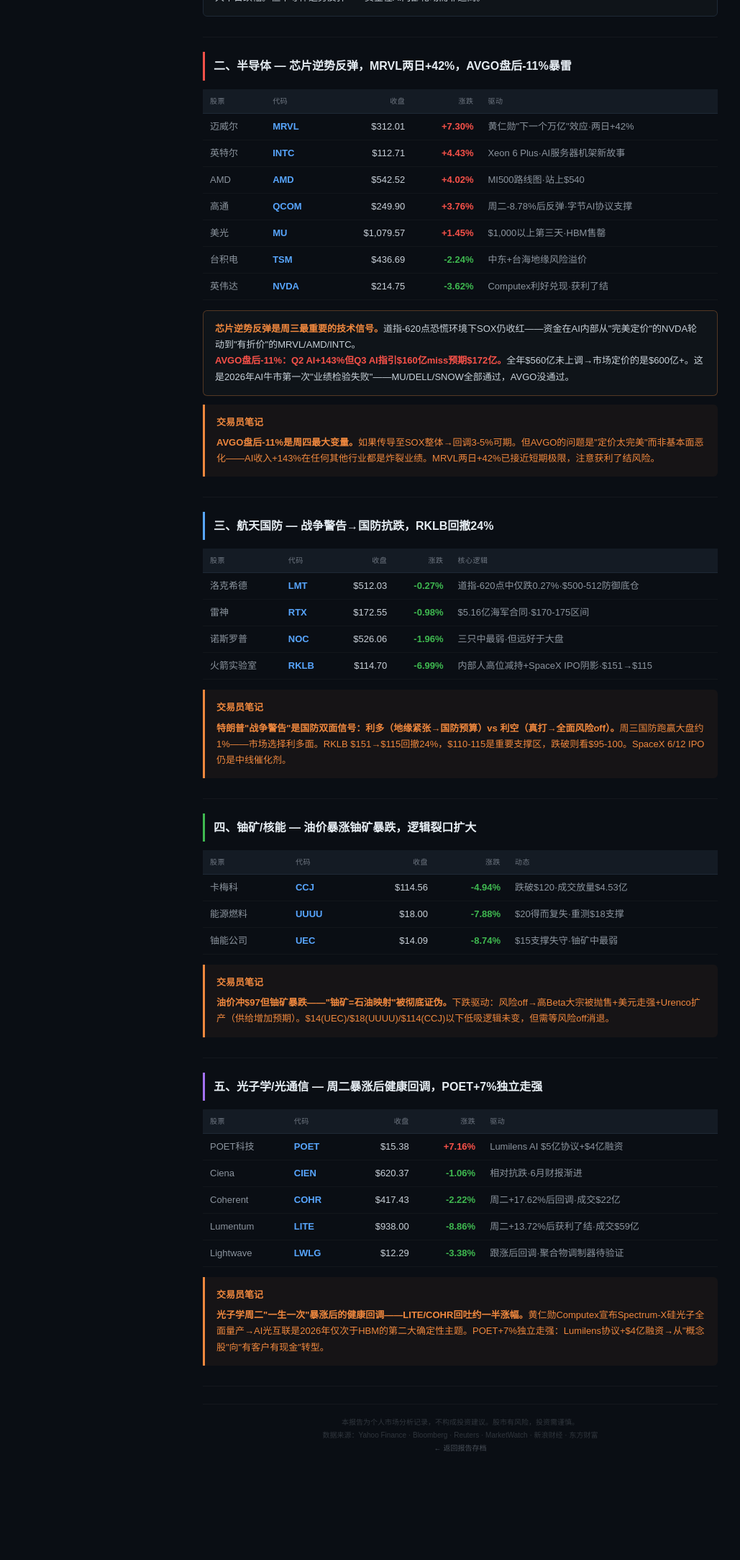
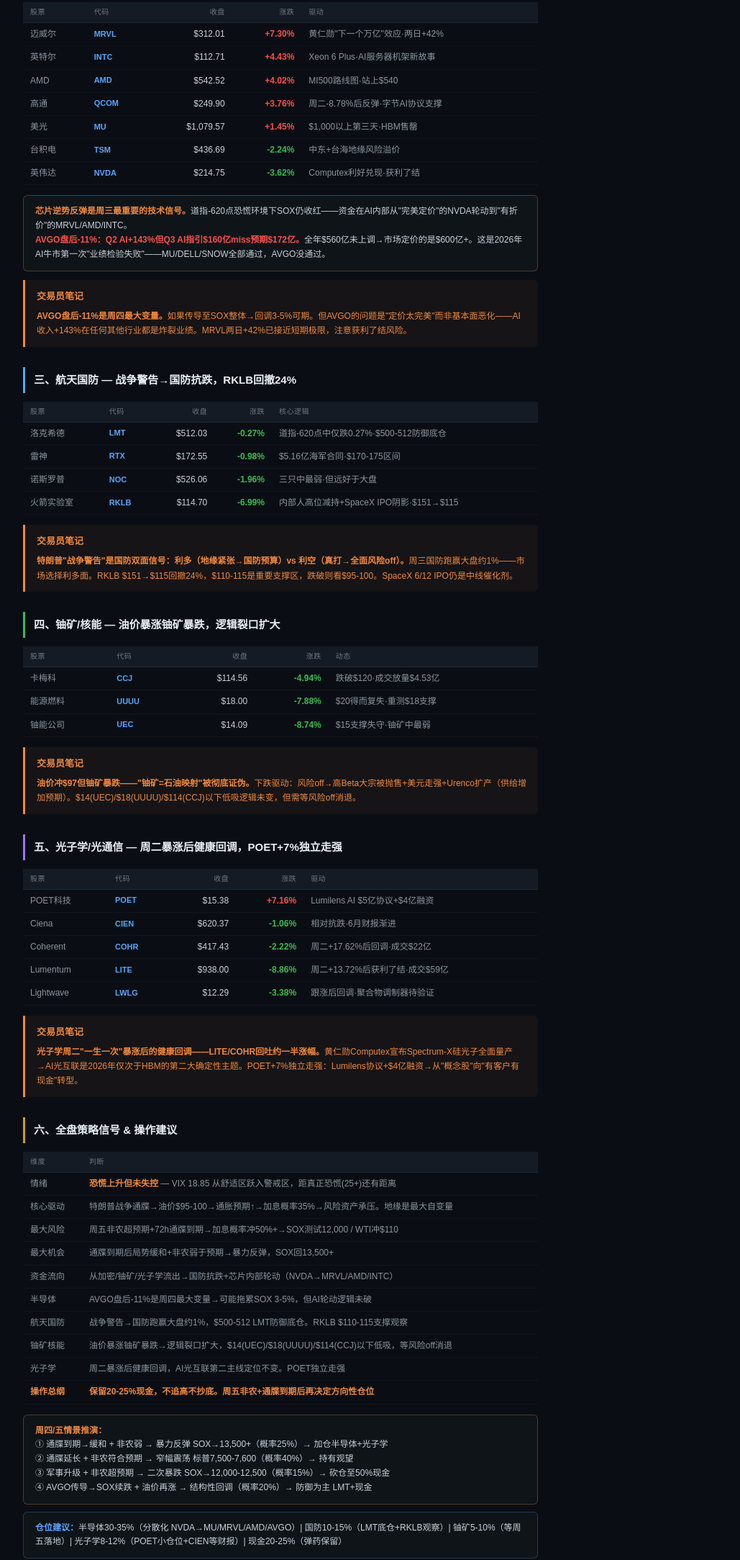
Before and after one commit to woodrelfay/stock-dashboard, a plain HTML site: page reports/2026-06-03.html in a window 1280 px wide. Shown: the part 633-2800 px from the top of the page at 72% size, without its empty margins (0-1029 px from the left). Before the commit the page ends 2690 px from the top, so only its background shows below. Drawn offline with Linux system fonts and the light colour scheme.

Commit message:
2026-06-03 report: add strategy summary & trade recs

```diff
--- a/reports/2026-06-03.html
+++ b/reports/2026-06-03.html
@@ -2,42 +2,39 @@
 <html lang="zh-CN">
 <head>
 <meta charset="UTF-8">
-<meta name="viewport" content="width=device-width, initial-scale=1.0">
-<title>美股日报 2026-06-03 | 特朗普战争警告·道指-620点·芯片逆势反弹</title>
+<style>
+*{margin:0;padding:0;box-sizing:border-box}
+body{max-width:780px;font-family:"PingFang SC","Microsoft YaHei",sans-serif;background:#0a0e14;color:#c8d1d9;font-size:13px;line-height:1.6;padding:28px 32px 36px}
+.up{color:#f85149;font-weight:600}.down{color:#3fb950;font-weight:600}
+.header{text-align:center;padding:20px 0 16px;border-bottom:2px solid #2a3f5f;margin-bottom:24px}
+.header .tag{font-size:11px;color:#f0883e;letter-spacing:3px;margin-bottom:4px;text-transform:uppercase}
+.header h1{font-size:26px;color:#e6edf3;letter-spacing:1px;margin-bottom:6px}
+.header .date{font-size:12px;color:#6b7685;margin-bottom:4px}
+.header .sub{font-size:13px;color:#4a90d9;line-height:1.5;margin-top:8px}
+.sec{margin-bottom:28px}
+.sec-title{font-size:15px;font-weight:700;color:#e6edf3;margin-bottom:12px;padding:6px 0 6px 12px;border-left:3px solid}
+.sec-title.red{border-color:#f85149}.sec-title.blue{border-color:#58a6ff}.sec-title.green{border-color:#3fb950}.sec-title.orange{border-color:#d2991d}.sec-title.purple{border-color:#a371f7}
+table{width:100%;border-collapse:collapse;font-size:12px;margin:8px 0 14px}
+th{background:#141b24;color:#6e7681;text-align:left;padding:6px 10px;font-weight:500;font-size:10px;border-bottom:1px solid #1e2936;letter-spacing:0.5px}
+td{padding:6px 10px;border-bottom:1px solid rgba(255,255,255,0.03);color:#8b949e}
+.tk{color:#58a6ff;font-weight:600;font-size:11px}.pr{color:#c9d1d9;font-weight:500}
+.metrics{display:flex;gap:8px;flex-wrap:wrap;margin:10px 0}
+.m-card{flex:1;min-width:110px;background:#0f1419;border:1px solid #1e2936;border-radius:5px;padding:10px 12px;text-align:center}
+.m-card .v{font-size:18px;font-weight:700}.m-card .l{font-size:9px;color:#6e7681;margin-top:2px;text-transform:uppercase;letter-spacing:0.3px}
+.m-card.hl{border-color:rgba(240,136,62,0.3);background:rgba(240,136,62,0.04)}
+.idx-row{display:flex;gap:8px;margin-bottom:10px}
+.idx{flex:1;background:#0f1419;border:1px solid #1e2936;border-radius:5px;padding:8px 10px;text-align:center}
+.idx .n{font-size:9px;color:#6e7681;margin-bottom:2px}.idx .p{font-size:16px;font-weight:700;color:#e6edf3}.idx .c{font-size:10px;margin-top:2px;font-weight:500}
+.box{background:#0f1419;border:1px solid #1e2936;border-radius:6px;padding:12px 16px;margin:10px 0;font-size:12px;line-height:1.65}
+.box-title{font-size:11px;color:#6e7681;margin-bottom:6px}.box strong{color:#c9d1d9}
+.tn{background:rgba(240,136,62,0.05);border-left:3px solid #f0883e;padding:12px 16px;margin:12px 0;font-size:12px;color:#f0883e;line-height:1.7;border-radius:0 6px 6px 0}
+.tn strong{color:#f0883e}.tn-label{font-weight:700;display:block;margin-bottom:6px;font-size:13px}
+.footer{text-align:center;font-size:10px;color:#30363d;padding-top:16px;margin-top:24px;border-top:1px solid rgba(255,255,255,0.04);line-height:1.8}
+</style>
+
 <meta property="og:title" content="美股日报 2026-06-03 | 特朗普战争通牒 · 道指-620点终结9连涨 · 芯片逆势反弹">
 <meta property="og:description" content="特朗普72小时战争通牒引爆中东恐慌 · WTI冲$97布油破$100 · 标普纳指终结9连涨 · SOX逆势反弹 · AVGO盘后-11%暴雷 · BTC -6.2%">
-<style>
-*{margin:0;padding:0;box-sizing:border-box}
-body{max-width:780px;margin:0 auto;font-family:"PingFang SC","Microsoft YaHei",sans-serif;background:#0a0e14;color:#c8d1d9;font-size:14px;line-height:1.7;padding:28px 32px 36px}
-.up{color:#f85149;font-weight:600}.down{color:#3fb950;font-weight:600}
-.header{text-align:center;padding:20px 0 16px;border-bottom:2px solid #2a3f5f;margin-bottom:24px}
-.header .tag{font-size:11px;color:#f0883e;letter-spacing:3px;margin-bottom:6px;text-transform:uppercase}
-.header h1{font-size:24px;color:#e6edf3;letter-spacing:1px;margin-bottom:6px}
-.header .date{font-size:12px;color:#6b7685;margin-bottom:8px}
-.header .sub{font-size:13px;color:#4a90d9;line-height:1.7;padding:8px 16px;background:rgba(74,144,217,0.05);border-radius:6px;display:inline-block}
-.sec{margin-bottom:28px}
-.sec-title{font-size:16px;font-weight:700;color:#e6edf3;margin-bottom:12px;padding:6px 0 6px 12px;border-left:3px solid}
-.sec-title.red{border-color:#f85149}.sec-title.blue{border-color:#58a6ff}.sec-title.green{border-color:#3fb950}.sec-title.orange{border-color:#d2991d}.sec-title.purple{border-color:#a371f7}
-table{width:100%;border-collapse:collapse;font-size:13px;margin:8px 0 14px}
-th{background:#141b24;color:#6e7681;text-align:left;padding:8px 10px;font-weight:500;font-size:10px;border-bottom:1px solid #1e2936;letter-spacing:0.5px}
-td{padding:7px 10px;border-bottom:1px solid rgba(255,255,255,0.03);color:#8b949e}
-.tk{color:#58a6ff;font-weight:600}.pr{color:#c9d1d9;font-weight:500}
-.metrics{display:flex;gap:8px;flex-wrap:wrap;margin:10px 0}
-.m-card{flex:1;min-width:100px;background:#0f1419;border:1px solid #1e2936;border-radius:6px;padding:10px 12px;text-align:center}
-.m-card .v{font-size:18px;font-weight:700}.m-card .l{font-size:9px;color:#6e7681;margin-top:2px;text-transform:uppercase;letter-spacing:0.3px}
-.m-card.hl{border-color:rgba(240,136,62,0.3);background:rgba(240,136,62,0.04)}
-.idx-row{display:flex;gap:8px;margin-bottom:10px;flex-wrap:wrap}
-.idx{flex:1;min-width:130px;background:#0f1419;border:1px solid #1e2936;border-radius:6px;padding:10px 12px;text-align:center}
-.idx .n{font-size:9px;color:#6e7681;margin-bottom:2px}.idx .p{font-size:16px;font-weight:700;color:#e6edf3}.idx .c{font-size:10px;margin-top:3px;font-weight:500}
-.box{background:#0f1419;border:1px solid #1e2936;border-radius:6px;padding:14px 16px;margin:10px 0;font-size:13px;line-height:1.7}
-.box-title{font-size:11px;color:#6e7681;margin-bottom:6px;text-transform:uppercase;letter-spacing:0.5px}.box strong{color:#c9d1d9}
-.tn{background:rgba(240,136,62,0.05);border-left:3px solid #f0883e;padding:14px 16px;margin:12px 0;font-size:13px;color:#f0883e;line-height:1.7;border-radius:0 6px 6px 0}
-.tn strong{color:#f0883e}.tn-label{font-weight:700;display:block;margin-bottom:6px;font-size:13px}
-.divider{border:0;border-top:1px solid rgba(255,255,255,0.04);margin:20px 0}
-.footer{text-align:center;font-size:10px;color:#30363d;padding-top:16px;margin-top:24px;border-top:1px solid rgba(255,255,255,0.04);line-height:1.8}
-.footer a{color:#484f58;text-decoration:none}
-@media(max-width:600px){body{padding:16px 12px 24px}.header h1{font-size:20px}.idx{min-width:45%}}
-</style>
+<meta property="og:type" content="website">
 </head>
 <body>
 
@@ -47,8 +44,6 @@
   <div class="date">2026年6月3日（周三）</div>
   <div class="sub">特朗普"战争警告"引爆中东恐慌：WTI冲$97+布油破$100 · 标普纳指终结9连涨<br>芯片股逆势反弹 · AVGO盘后-11%业绩暴雷 · BTC -6.2%</div>
 </div>
-
-<hr class="divider">
 
 <!-- 大盘 -->
 <div class="sec">
@@ -73,8 +68,6 @@
   </div>
 </div>
 
-<hr class="divider">
-
 <!-- 半导体 -->
 <div class="sec">
   <div class="sec-title red">二、半导体 — 芯片逆势反弹，MRVL两日+42%，AVGO盘后-11%暴雷</div>
@@ -97,8 +90,6 @@
   </div>
 </div>
 
-<hr class="divider">
-
 <!-- 国防 -->
 <div class="sec">
   <div class="sec-title blue">三、航天国防 — 战争警告→国防抗跌，RKLB回撤24%</div>
@@ -114,8 +105,6 @@
   </div>
 </div>
 
-<hr class="divider">
-
 <!-- 铀矿 -->
 <div class="sec">
   <div class="sec-title green">四、铀矿/核能 — 油价暴涨铀矿暴跌，逻辑裂口扩大</div>
@@ -129,8 +118,6 @@
     <strong>油价冲$97但铀矿暴跌——"铀矿=石油映射"被彻底证伪。</strong>下跌驱动：风险off→高Beta大宗被抛售+美元走强+Urenco扩产（供给增加预期）。$14(UEC)/$18(UUUU)/$114(CCJ)以下低吸逻辑未变，但需等风险off消退。
   </div>
 </div>
-
-<hr class="divider">
 
 <!-- 光子学 -->
 <div class="sec">
@@ -148,13 +135,39 @@
   </div>
 </div>
 
-<hr class="divider">
 
-<div class="footer">
-  本报告为个人市场分析记录，不构成投资建议。股市有风险，投资需谨慎。<br>
-  数据来源：Yahoo Finance · Bloomberg · Reuters · MarketWatch · 新浪财经 · 东方财富<br>
-  <a href="https://woodrelfay.github.io/stock-dashboard/reports/">← 返回报告存档</a>
-</div>
+	<!-- 策略总结 -->
+	<div class="sec">
+	  <div class="sec-title orange">六、全盘策略信号 & 操作建议</div>
+	  <table>
+	  <tr><th>维度</th><th>判断</th></tr>
+	  <tr><td>情绪</td><td><span style="color:#f0883e;font-weight:600">恐慌上升但未失控</span> — VIX 18.85 从舒适区跃入警戒区，距真正恐慌(25+)还有距离</td></tr>
+	  <tr><td>核心驱动</td><td>特朗普战争通牒→油价$95-100→通胀预期↑→加息概率35%→风险资产承压。地缘是最大自变量</td></tr>
+	  <tr><td>最大风险</td><td>周五非农超预期+72h通牒到期→加息概率冲50%+→SOX测试12,000 / WTI冲$110</td></tr>
+	  <tr><td>最大机会</td><td>通牒到期后局势缓和+非农弱于预期→暴力反弹，SOX回13,500+</td></tr>
+	  <tr><td>资金流向</td><td>从加密/铀矿/光子学流出→国防抗跌+芯片内部轮动（NVDA→MRVL/AMD/INTC）</td></tr>
+	  <tr><td>半导体</td><td>AVGO盘后-11%是周四最大变量→可能拖累SOX 3-5%，但AI轮动逻辑未破</td></tr>
+	  <tr><td>航天国防</td><td>战争警告→国防跑赢大盘约1%，$500-512 LMT防御底仓。RKLB $110-115支撑观察</td></tr>
+	  <tr><td>铀矿核能</td><td>油价暴涨铀矿暴跌→逻辑裂口扩大，$14(UEC)/$18(UUUU)/$114(CCJ)以下低吸，等风险off消退</td></tr>
+	  <tr><td>光子学</td><td>周二暴涨后健康回调，AI光互联第二主线定位不变。POET独立走强</td></tr>
+	  <tr><td style="color:#f0883e;font-weight:700">操作总纲</td><td style="color:#f0883e;font-weight:700">保留20-25%现金，不追高不抄底。周五非农+通牒到期后再决定方向性仓位</td></tr>
+	  </table>
+	  <div class="box" style="border-color:rgba(240,136,62,0.3);margin-top:14px">
+	    <strong style="color:#f0883e">周四/五情景推演：</strong><br>
+	    ① 通牒到期→缓和 + 非农弱 → 暴力反弹 SOX→13,500+（概率25%）→ 加仓半导体+光子学<br>
+	    ② 通牒延长 + 非农符合预期 → 窄幅震荡 标普7,500-7,600（概率40%）→ 持有观望<br>
+	    ③ 军事升级 + 非农超预期 → 二次暴跌 SOX→12,000-12,500（概率15%）→ 砍仓至50%现金<br>
+	    ④ AVGO传导→SOX续跌 + 油价再涨 → 结构性回调（概率20%）→ 防御为主 LMT+现金
+	  </div>
+	  <div class="box" style="border-color:rgba(74,144,217,0.3);margin-top:10px">
+	    <strong style="color:#58a6ff">仓位建议：</strong>半导体30-35%（分散化 NVDA→MU/MRVL/AMD/AVGO）| 国防10-15%（LMT底仓+RKLB观察）| 铀矿5-10%（等周五落地）| 光子学8-12%（POET小仓位+CIEN等财报）| 现金20-25%（弹药保留）
+	  </div>
+	  <div class="tn"><span class="tn-label">交易员笔记</span>
+	    <strong>周三道指-620点是一次"完美风暴"组合拳，但芯片逆势反弹是藏在恐慌中的关键信号。</strong>资金没有逃离AI——资金在AI内部从"完美定价"的AVGO/NVDA轮动到"有折价"的MRVL/AMD/INTC。AVGO盘后-11%不是基本面恶化——AI收入+143%是炸裂业绩，问题是定价太完美。周五非农+72h通牒到期=2026年最波动交易日。保留弹药，等待变量落地。
+	  </div>
+	</div>
 
+<div class="footer">本报告为个人市场分析记录，不构成投资建议。股市有风险，投资需谨慎。<br>数据来源：Yahoo Finance · Bloomberg · Reuters · MarketWatch · 新浪财经 · 东方财富</div>
+<br><a href="https://woodrelfay.github.io/stock-dashboard/reports/" style="color:#484f58;font-size:10px">← 返回报告存档</a>
 </body>
 </html>
```
Also changed, not shown: 2026-06-03_美股日报.png, reports/2026-06-03_美股日报.png.
